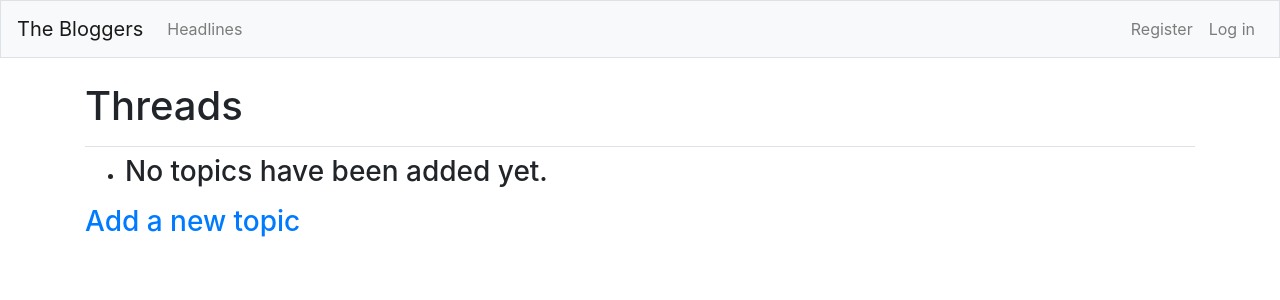
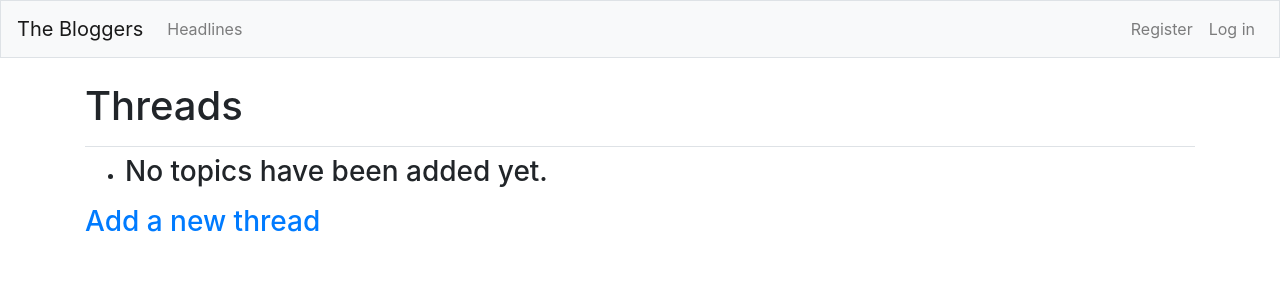
Before and after one commit to VinCoD/The-Bloggers, a Django app: page /topics/ in a window 1280 px wide. Shown: the top 300 px of the page. Run offline with Django 3.2, Linux system fonts and the light colour scheme; data that the repository does not hold is empty; some libraries are stand-ins or nearby versions.

Commit message:
changed topic to thread

```diff
--- a/learning_logs/templates/learning_logs/topics.html
+++ b/learning_logs/templates/learning_logs/topics.html
@@ -16,5 +16,5 @@
     {% endfor %}
     </ul>
 
-    <h3><a href="{% url 'learning_logs:new_topic' %}">Add a new topic</a></h3>
+    <h3><a href="{% url 'learning_logs:new_topic' %}">Add a new thread</a></h3>
 {% endblock content %}
```
